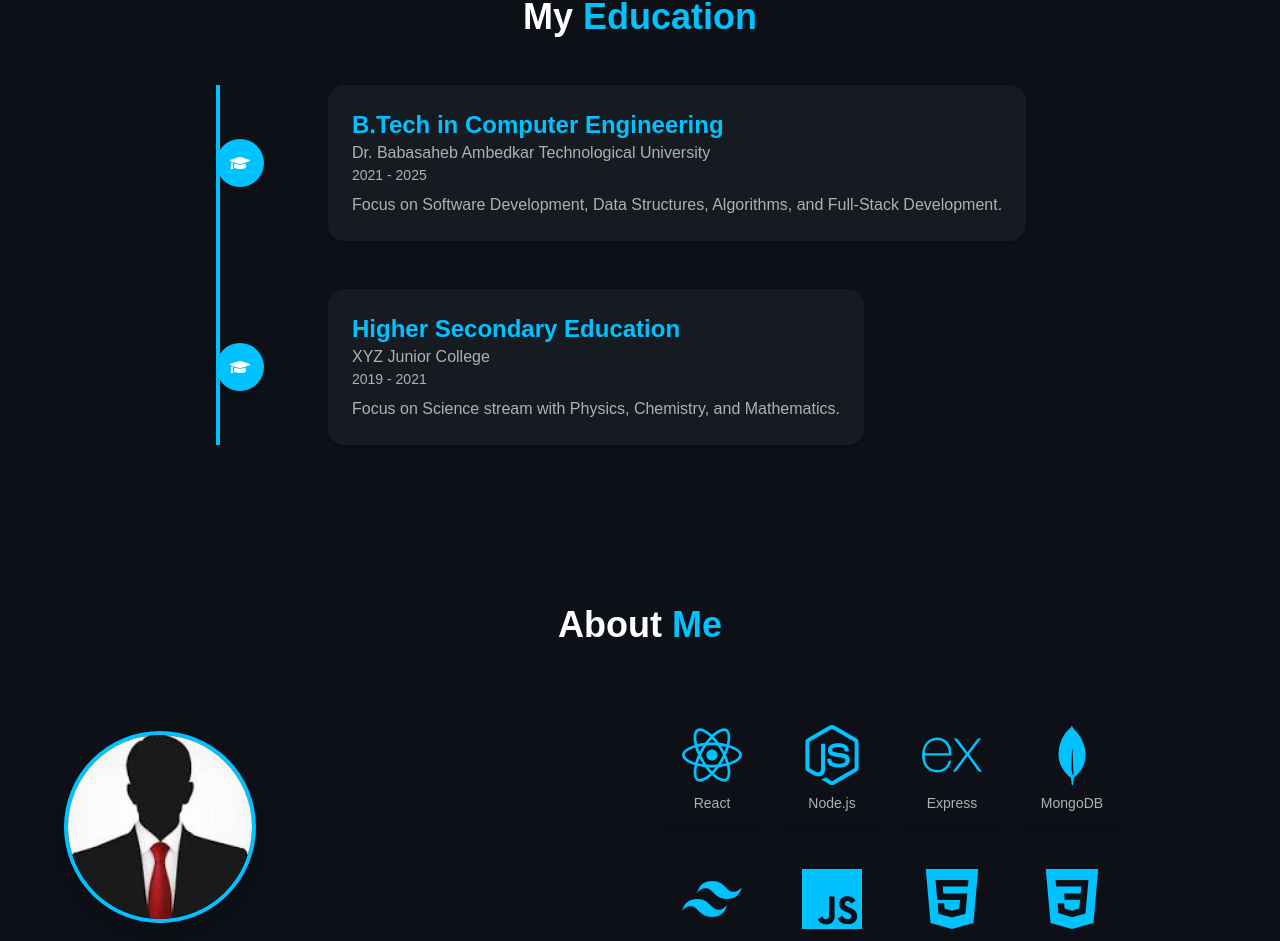
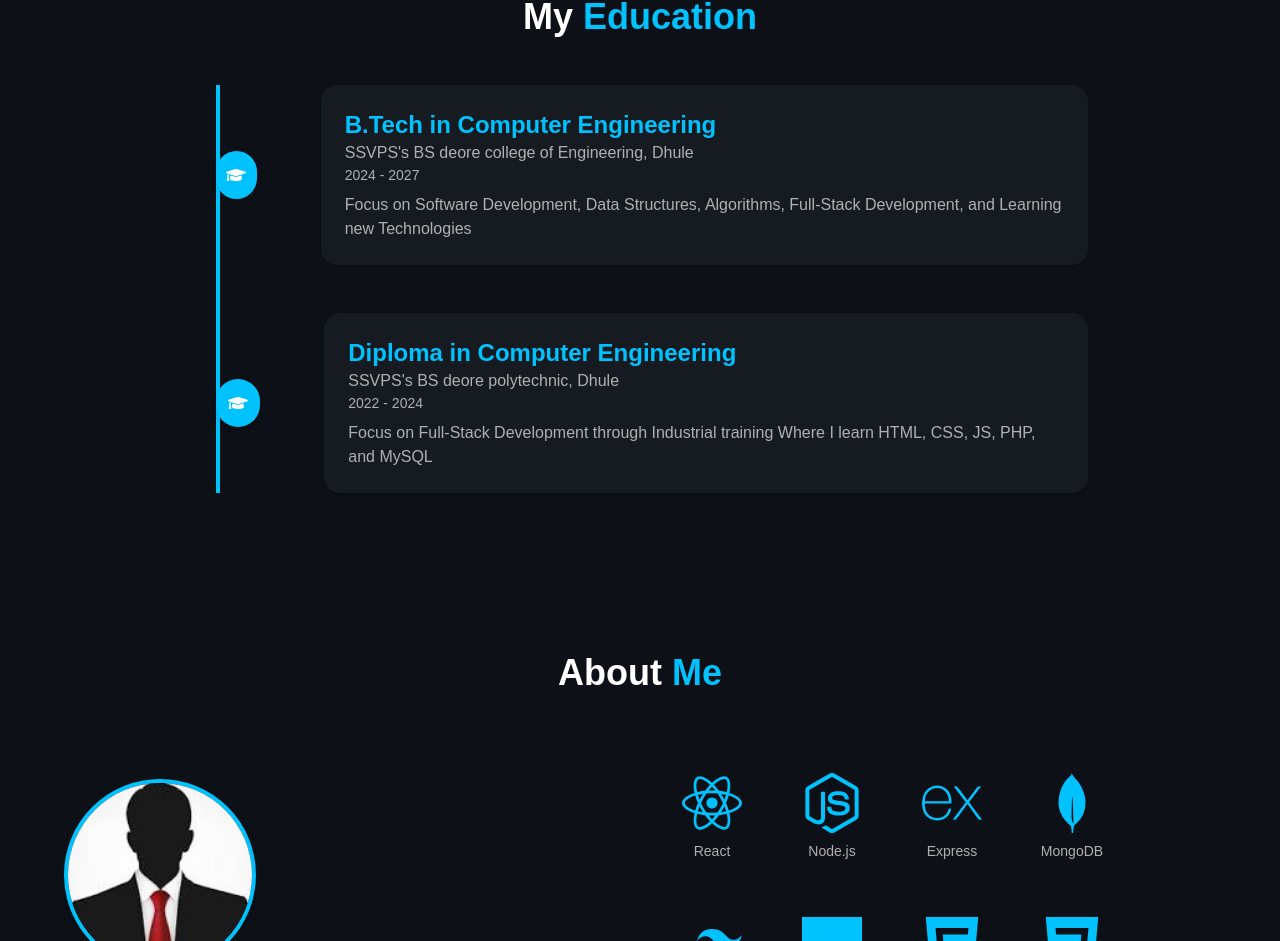
Before and after one commit to Malik-AK47/portfolio, a React (Vite) app: page / in a window 1280 px wide. Shown: the part 1643-2584 px from the top of the page. Built offline with nearby package versions, Linux system fonts and the light colour scheme.

Commit message:
Modify educationList with new entries
Updated education details including college names, years, and descriptions.

```diff
--- a/src/components/Education.jsx
+++ b/src/components/Education.jsx
@@ -5,15 +5,16 @@ function Education() {
   const educationList = [
     {
       degree: "B.Tech in Computer Engineering",
-      college: "Dr. Babasaheb Ambedkar Technological University",
-      year: "2021 - 2025",
-      description: "Focus on Software Development, Data Structures, Algorithms, and Full-Stack Development.",
+      college: "SSVPS's BS deore college of Engineering, Dhule",
+      year: "2024 - 2027",
+      description: "Focus on Software Development, Data Structures, Algorithms, Full-Stack Development, and Learning new Technologies",
     },
     {
-      degree: "Higher Secondary Education",
-      college: "XYZ Junior College",
-      year: "2019 - 2021",
-      description: "Focus on Science stream with Physics, Chemistry, and Mathematics.",
+      degree: "Diploma in Computer Engineering",
+      college: "SSVPS's BS deore polytechnic, Dhule",
+      year: "2022 - 2024",
+      description: "Focus on Full-Stack Development through Industrial training Where I learn HTML, CSS, JS, PHP, and MySQL",
+      CGPA: "8.8",
     },
   ];
 
```
